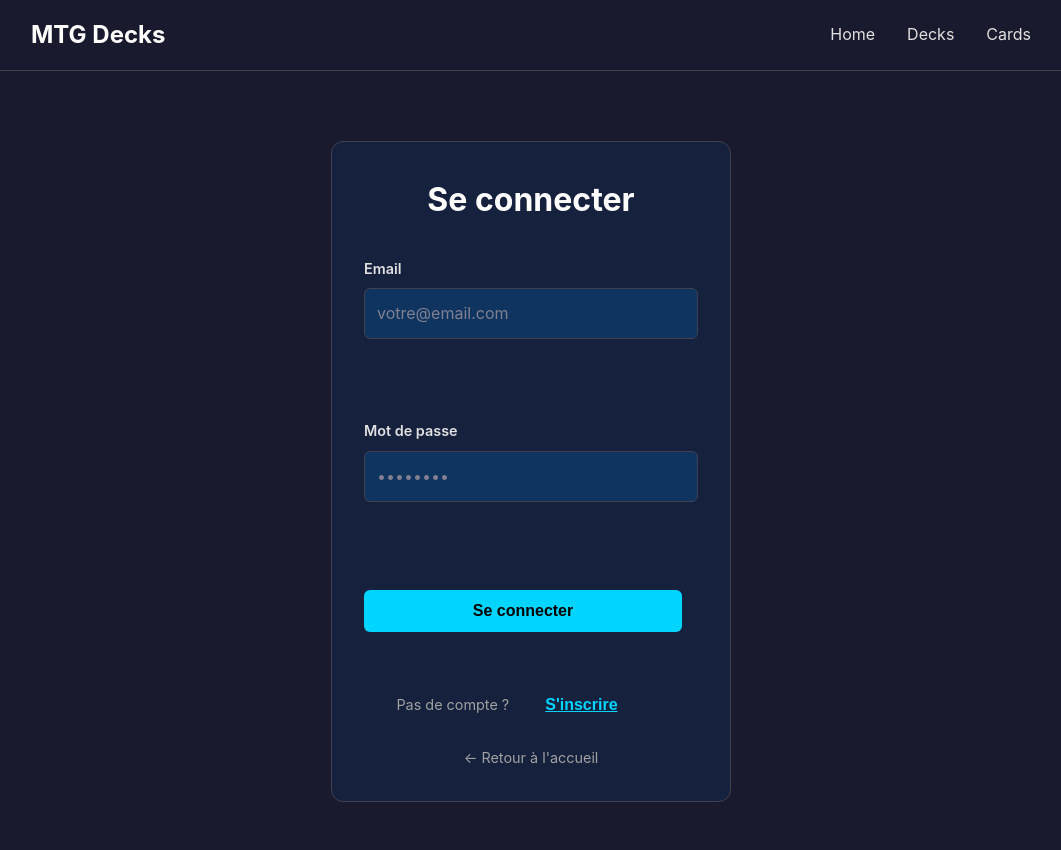
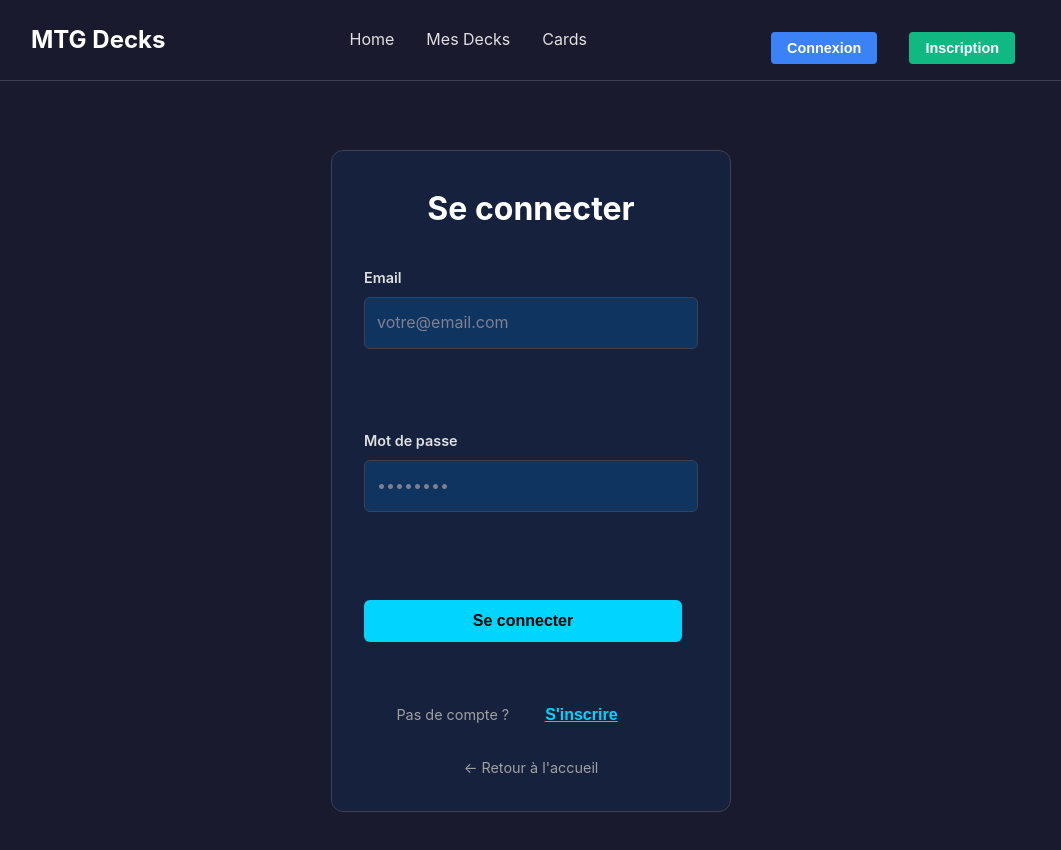
Before and after one commit to Antho-3387/ORM, a Next.js app in the folder orm/: page /auth in a window 1280 px wide. Shown: the top 850 px of the page, without its empty margins (109-1170 px from the left). Built offline with nearby package versions, Linux system fonts and the light colour scheme; no server answers.

Commit message:
Add auth buttons to navbar and support tab parameter for auth page

```diff
--- a/orm/app/auth/page.tsx
+++ b/orm/app/auth/page.tsx
@@ -1,12 +1,15 @@
 'use client'
 
-import { useState } from 'react'
-import { useRouter } from 'next/navigation'
+import { useState, useEffect } from 'react'
+import { useRouter, useSearchParams } from 'next/navigation'
 import { useAuth } from '@/lib/auth-context'
 import Link from 'next/link'
 
 export default function AuthPage() {
-  const [isLogin, setIsLogin] = useState(true)
+  const searchParams = useSearchParams()
+  const tabParam = searchParams.get('tab')
+
+  const [isLogin, setIsLogin] = useState(tabParam === 'register' ? false : true)
   const [email, setEmail] = useState('')
   const [password, setPassword] = useState('')
   const [name, setName] = useState('')
--- a/orm/components/Navbar.tsx
+++ b/orm/components/Navbar.tsx
@@ -1,8 +1,18 @@
 'use client'
 
 import Link from 'next/link'
+import { useAuth } from '@/lib/auth-context'
+import { useRouter } from 'next/navigation'
 
 export function Navbar() {
+  const { user, logout } = useAuth()
+  const router = useRouter()
+
+  const handleLogout = async () => {
+    await logout()
+    router.push('/')
+  }
+
   return (
     <nav style={{
       background: '#1a1a2e',
@@ -38,8 +48,73 @@ export function Navbar() {
           alignItems: 'center'
         }}>
           <NavLink href="/" label="Home" />
-          <NavLink href="/decks/create" label="Decks" />
+          <NavLink href="/decks" label="Mes Decks" />
           <NavLink href="/cards" label="Cards" />
+        </div>
+
+        {/* Auth Section (Top Right) */}
+        <div style={{
+          display: 'flex',
+          gap: '1rem',
+          alignItems: 'center'
+        }}>
+          {user ? (
+            <>
+              <span style={{
+                color: '#e0e0e0',
+                fontSize: '0.9rem'
+              }}>
+                {user.name || user.email}
+              </span>
+              <button
+                onClick={handleLogout}
+                style={{
+                  background: '#ef4444',
+                  color: '#ffffff',
+                  padding: '0.5rem 1rem',
+                  borderRadius: '4px',
+                  border: 'none',
+                  cursor: 'pointer',
+                  fontSize: '0.9rem'
+                }}
+              >
+                Se déconnecter
+              </button>
+            </>
+          ) : (
+            <>
+              <Link href="/auth?tab=login">
+                <button
+                  style={{
+                    background: '#3b82f6',
+                    color: '#ffffff',
+                    padding: '0.5rem 1rem',
+                    borderRadius: '4px',
+                    border: 'none',
+                    cursor: 'pointer',
+                    fontSize: '0.9rem'
+                  }}
+                >
+                  Connexion
+                </button>
+              </Link>
+              <Link href="/auth?tab=register">
+                <button
+                  style={{
+                    background: '#10b981',
+                    color: '#ffffff',
+                    padding: '0.5rem 1rem',
+                    borderRadius: '4px',
+                    border: 'none',
+                    cursor: 'pointer',
+                    fontSize: '0.9rem'
+                  }}
+                >
+                  Inscription
+                </button>
+              </Link>
+            </>
+          )}
         </div>
       </div>
     </nav>
```
